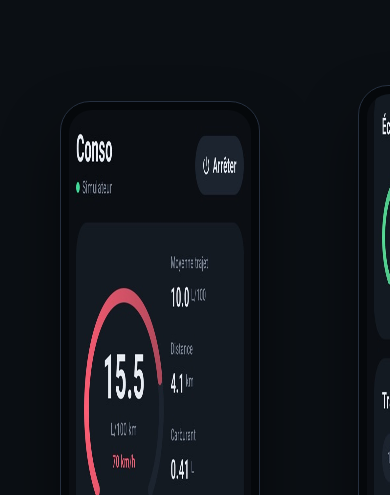
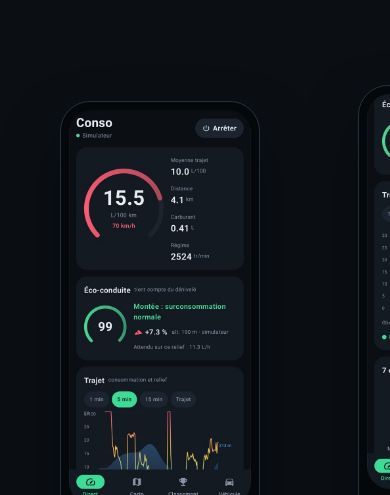
Before and after one commit to mickadoua/ecodrive-obd, a plain HTML site: page site/en/index.html in a window 390 px wide. Shown: the part 605-1100 px from the top of the page. Drawn offline with Linux system fonts and the light colour scheme.

Commit message:
Site : corrige les captures de téléphone étirées en hauteur (#5)
.phone img n'avait pas height:auto alors que les <img> portent height="1200" :
le navigateur gardait 1200 px de haut pour ~184 px de large.

Co-authored-by: mickadoua <3759537+mickadoua@users.noreply.github.com>
Co-authored-by: Claude Code <noreply@anthropic.com>

```diff
--- a/site/en/index.html
+++ b/site/en/index.html
@@ -164,7 +164,7 @@
     border-radius: 30px; padding: 8px; background: #05080B;
     border: 1px solid var(--outline); box-shadow: 0 30px 60px rgba(0, 0, 0, .45);
   }
-  .phone img { display: block; width: 100%; border-radius: 23px; }
+  .phone img { display: block; width: 100%; height: auto; border-radius: 23px; }
   .phone figcaption { text-align: center; color: var(--muted); font-size: 13px; padding: 10px 0 4px; }
   .phone:nth-child(2), .phone:nth-child(4) { margin-top: 36px; }
 
```
Also changed, not shown: site/index.html (+1 -1 lines).
